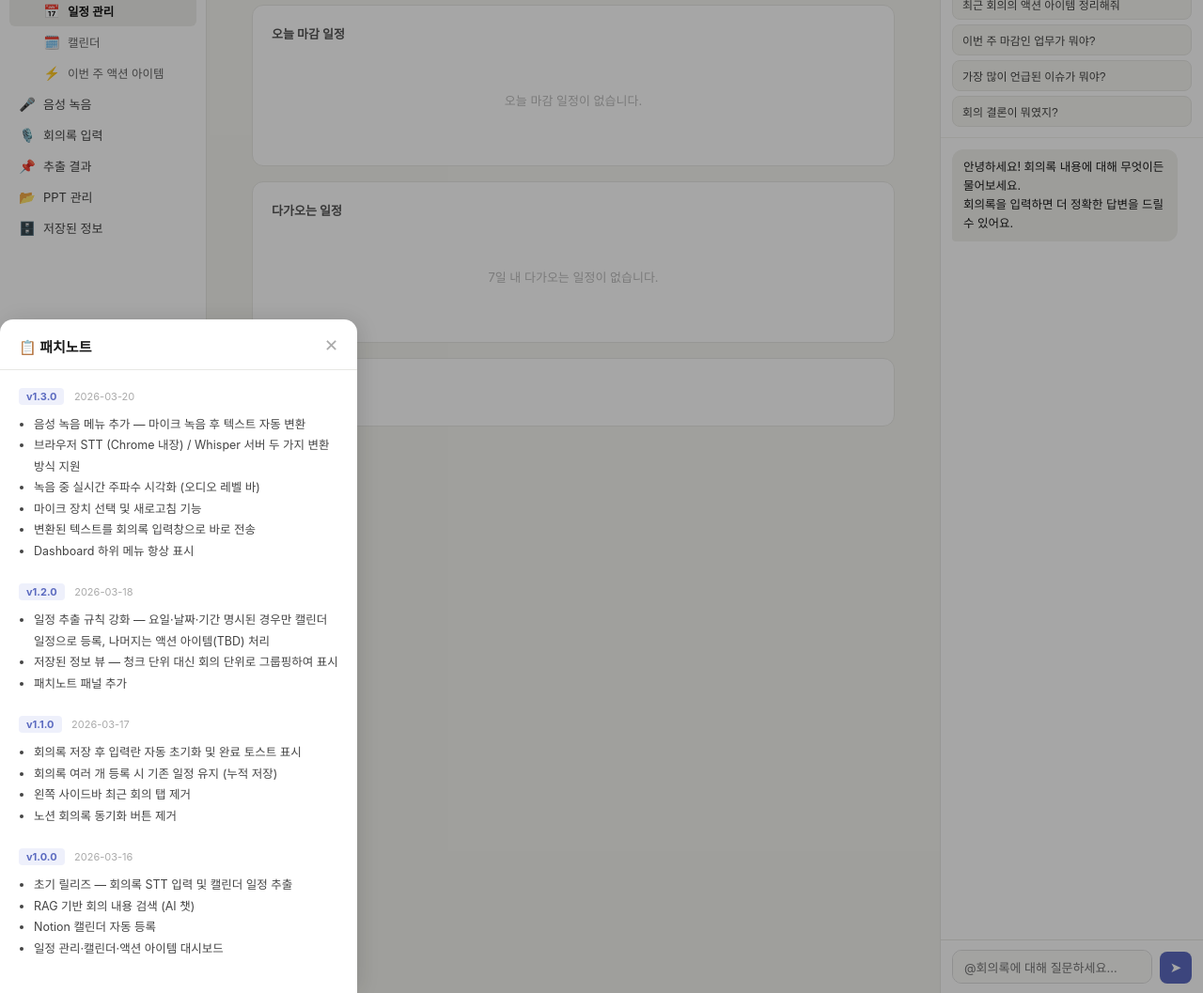
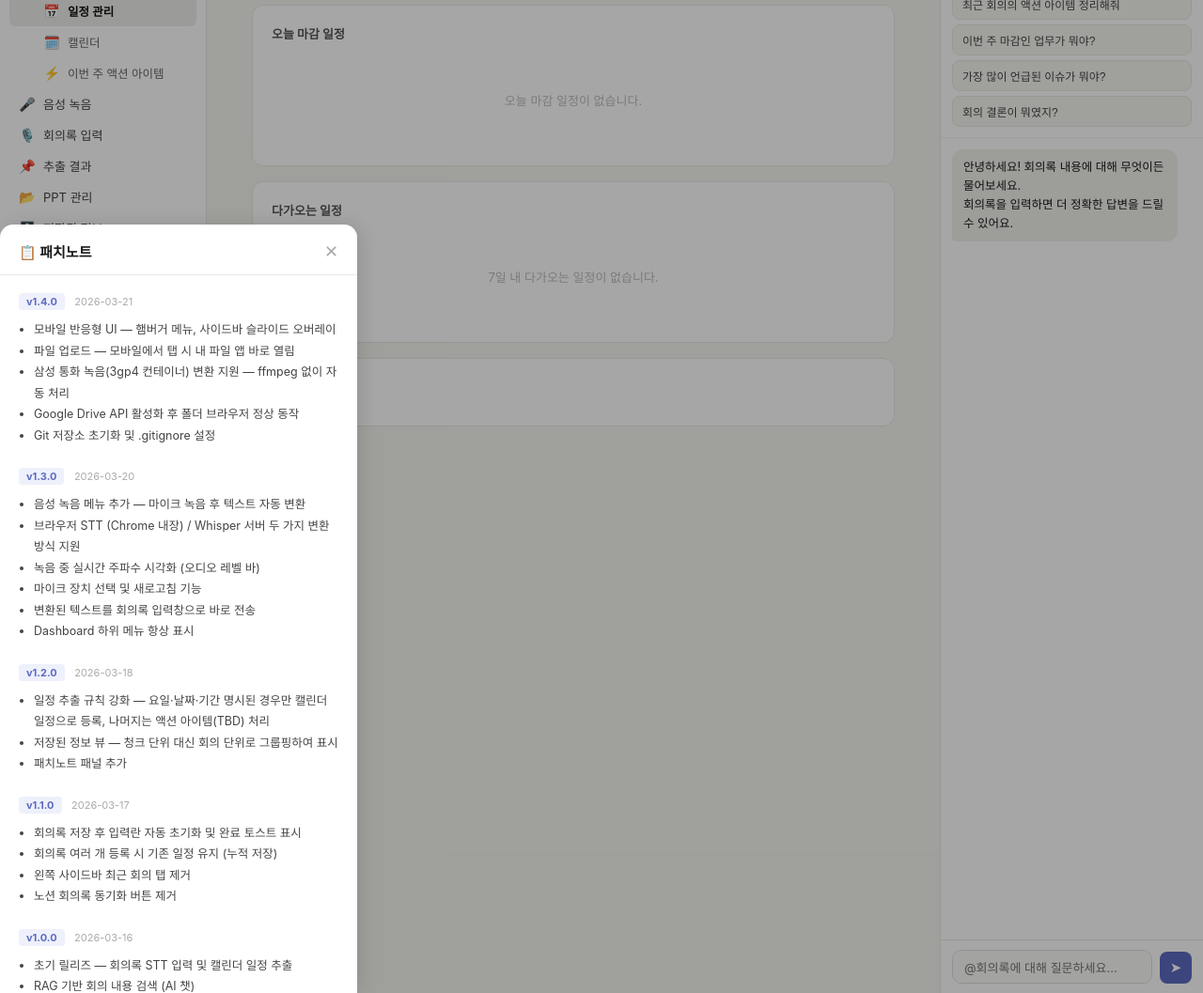
Before and after one commit to Controllls/minutedone, a Flask app: page / in a window 1280 px wide, after a click that opens the changed part. Shown: the part 111-1168 px from the top of the page at 94% size. Run offline with Flask 3, Linux system fonts and the light colour scheme; data that the repository does not hold is empty; some web fonts are replaced.

Commit message:
패치노트 1.4 추가

```diff
--- a/templates/index.html
+++ b/templates/index.html
@@ -1149,7 +1149,7 @@
   <!-- 패치노트 버튼 -->
   <div class="patchnote-btn" onclick="document.getElementById('patchnoteOverlay').classList.add('show')">
     <span>📋</span>
-    <span class="patchnote-version">v1.3.0</span>
+    <span class="patchnote-version">v1.4.0</span>
     <span>패치노트</span>
   </div>
 
@@ -1163,6 +1163,20 @@
       <span class="patchnote-close" onclick="document.getElementById('patchnoteOverlay').classList.remove('show')">✕</span>
     </div>
     <div class="patchnote-body">
+
+      <div class="patchnote-item">
+        <div>
+          <span class="patchnote-item-version">v1.4.0</span>
+          <span class="patchnote-item-date">2026-03-21</span>
+        </div>
+        <ul>
+          <li>모바일 반응형 UI — 햄버거 메뉴, 사이드바 슬라이드 오버레이</li>
+          <li>파일 업로드 — 모바일에서 탭 시 내 파일 앱 바로 열림</li>
+          <li>삼성 통화 녹음(3gp4 컨테이너) 변환 지원 — ffmpeg 없이 자동 처리</li>
+          <li>Google Drive API 활성화 후 폴더 브라우저 정상 동작</li>
+          <li>Git 저장소 초기화 및 .gitignore 설정</li>
+        </ul>
+      </div>
 
       <div class="patchnote-item">
         <div>
```
